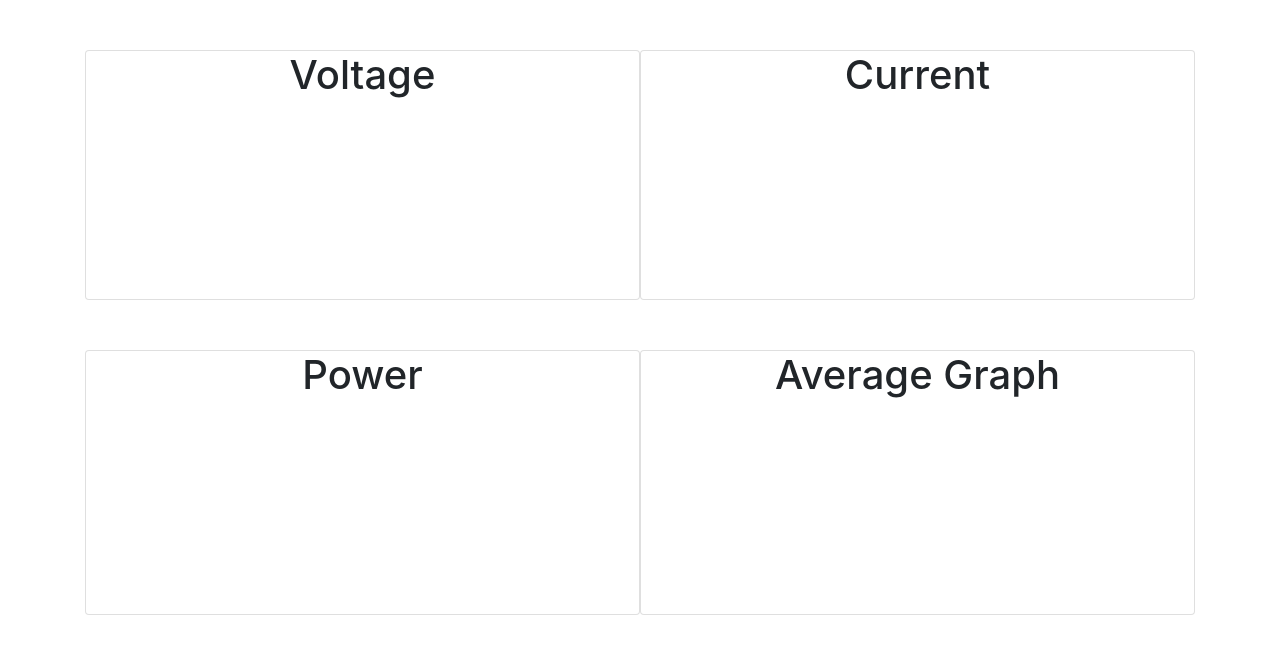
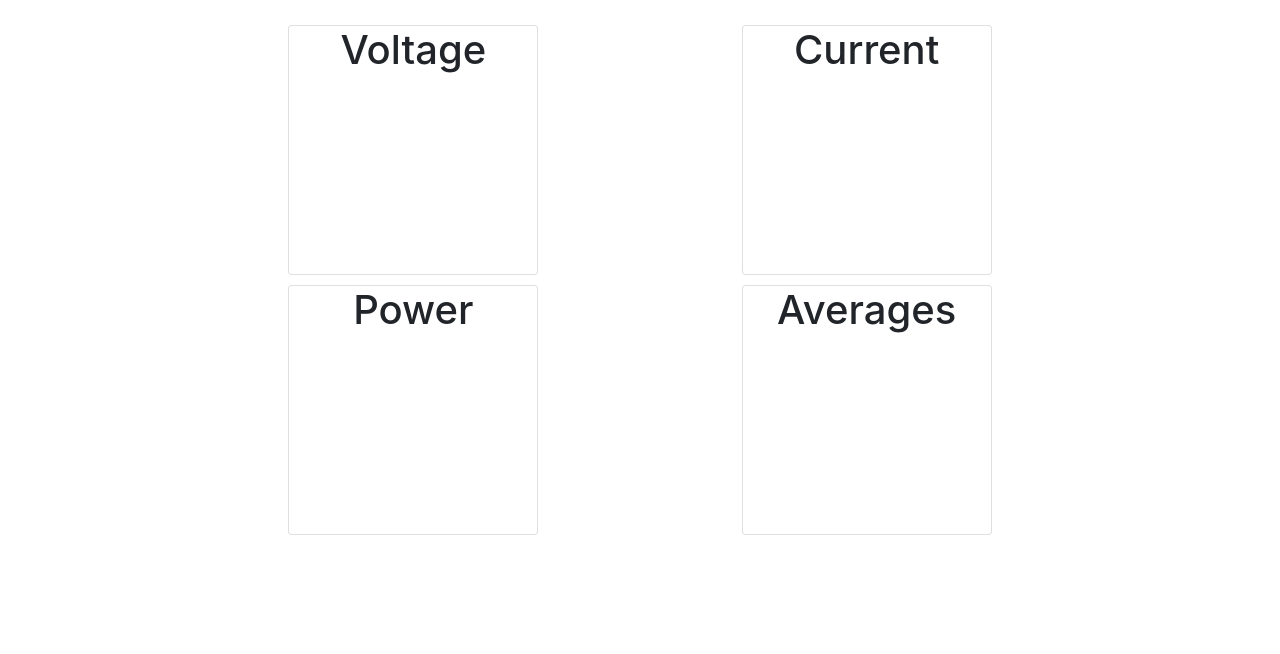
Before and after one commit to alexandergshaw/website-senior-design-project, a Django app: template stats/templates/stats/stat_view.html in a window 1280 px wide. Shown: the part 78-732 px from the top of the page. Run offline with Django 3.2, Linux system fonts and the light colour scheme; the template is opened without the code that fills it, so the values that code supplies are empty; some libraries are stand-ins or nearby versions.

Commit message:
Refactor styling on stats view cards to simplify styling.

```diff
--- a/marksWebapp/static/main/content/css/style.css
+++ b/marksWebapp/static/main/content/css/style.css
@@ -132,6 +132,7 @@ input[type=checkbox]:checked ~ .sidebar-icon > .diagonal.part-2 {
 
 .measurements-row {
     display: flex;
+    justify-content: space-evenly;
 }
 
 .container {
@@ -142,6 +143,12 @@ input[type=checkbox]:checked ~ .sidebar-icon > .diagonal.part-2 {
     max-width: 300px;
     max-height: 300px;
     margin: 25px 50px 25px 50px;
+}
+
+.card {
+    width: 250px;
+    height: 250px;
+    margin-bottom: 10px;
 }
 
 .sidebar-icon-content {
--- a/stats/templates/stats/stat_view.html
+++ b/stats/templates/stats/stat_view.html
@@ -31,7 +31,7 @@
 
         <div>
             <div class="measurements-row">
-                <div class="card container">
+                <div class="card">
                     <h1>
                         Voltage
                     </h1>
@@ -40,7 +40,7 @@
                     </h2>
                 </div>
 
-                <div class="card container">
+                <div class="card">
                     <h1>
                         Current
                     </h1>
@@ -51,7 +51,7 @@
             </div>
 
             <div class="measurements-row">
-                <div class="card container">
+                <div class="card">
                     <h1>
                         Power
                     </h1>
@@ -61,9 +61,9 @@
                 </div>
 
 
-                <div class="card container">
+                <div class="card">
                     <h1>
-                        Average Graph
+                        Averages
                     </h1>
                     <h2 class="card-body">
                         <canvas id="averageLineChart" width="150" height="150"></canvas>
```
